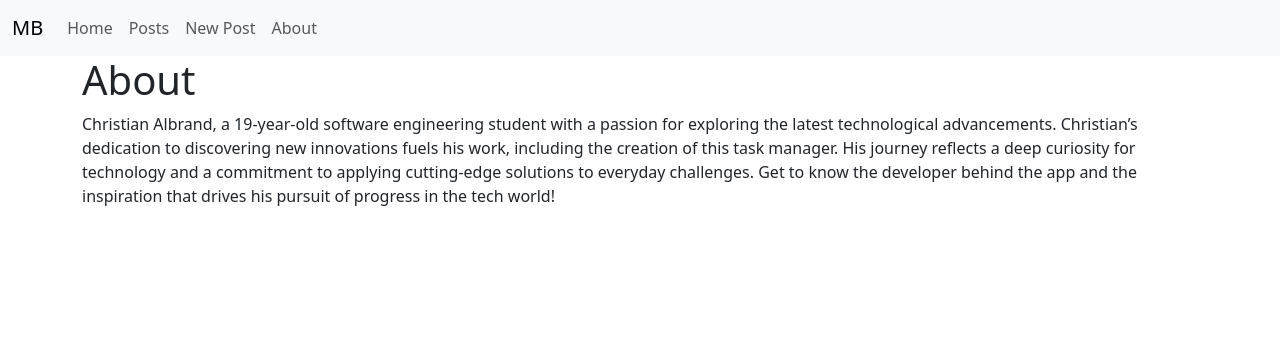
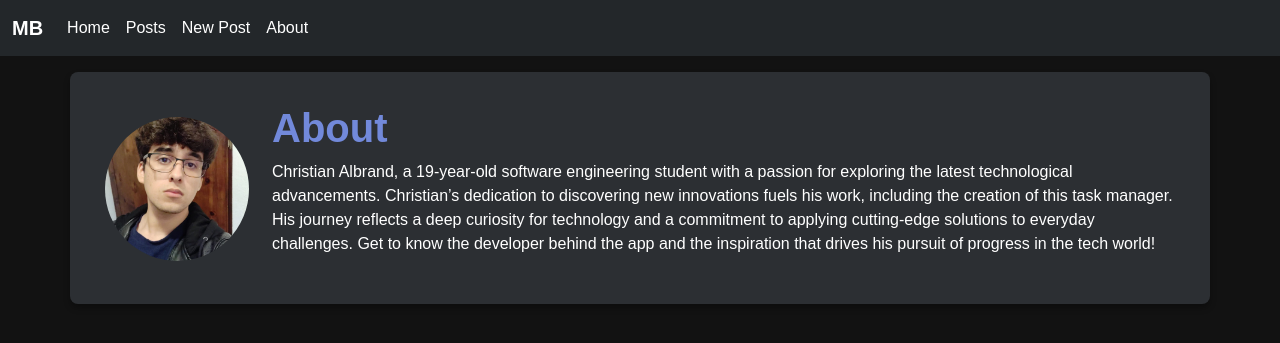
Before and after one commit to christianAlbrand/FSDI-112-MB, a Django app: page /about/ in a window 1280 px wide. Shown: the top 343 px of the page. Run offline with Django 5.2, Linux system fonts and the light colour scheme.

Commit message:
MB asignment 3

```diff
--- a/config/settings.py
+++ b/config/settings.py
@@ -37,6 +37,8 @@ INSTALLED_APPS = [
     'django.contrib.sessions',
     'django.contrib.messages',
     'django.contrib.staticfiles',
+    "crispy_forms",
+    "crispy_bootstrap5",
     "posts",
 ]
 
@@ -123,3 +125,7 @@ STATICFILES_DIRS = [str(BASE_DIR.joinpath("static"))]
 # https://docs.djangoproject.com/en/5.1/ref/settings/#default-auto-field
 
 DEFAULT_AUTO_FIELD = 'django.db.models.BigAutoField'
+
+CRISPY_ALLOWED_TEMPLATE_PACKS = "bootstrap5"
+
+CRISPY_TEMPLATE_PACK = "bootstrap5"
--- a/posts/models.py
+++ b/posts/models.py
@@ -1,4 +1,5 @@
 from django.db import models
+from django.urls import reverse
 
 # Create your models here.
 class Post(models.Model):                                   # inheritance
@@ -9,3 +10,6 @@ class Post(models.Model):                                   # inheritance
 
     def __str__(self):
         return self.title
+
+    def get_absolute_url(self):
+        return reverse("list")
--- a/static/css/base.css
+++ b/static/css/base.css
@@ -0,0 +1,139 @@
+/* Steam/Epic Games Inspired Palette */
+
+:root {
+    --primary-color: #23272A; /* Dark Grey */
+    --secondary-color: #2C2F33; /* Slightly Lighter Grey */
+    --background-color: #121212; /* Deep Black Background */
+    --text-color: #FFFFFF; /* Pure White Text */
+    --muted-text-color: #99AAB5; /* Muted Grey-Blue */
+    --highlight-color: #7289DA; /* Discord Blue for Highlights */
+    --danger-color: #FF5555; /* Vibrant Red for Alerts */
+    --success-color: #43B581; /* Bright Green for Success */
+    --post-text-color: #E8E8E8; /* Light Grey for Posts */
+    --subtitle-color: #C0C5CE; /* Soft Light Grey for Subtitles */
+}
+
+/* General Body Styles */
+body {
+    background-color: var(--background-color);
+    color: var(--text-color);
+    font-family: 'Arial', sans-serif;
+    margin: 0;
+    padding: 0;
+}
+
+/* Navbar Styles */
+.navbar {
+    background-color: var(--primary-color) !important;
+}
+.navbar-brand {
+    color: var(--text-color) !important;
+    font-weight: bold;
+}
+.nav-link {
+    color: var(--text-color) !important;
+    transition: color 0.3s ease;
+}
+.nav-link:hover {
+    color: var(--highlight-color) !important;
+}
+
+/* Buttons */
+.btn-primary {
+    background-color: var(--highlight-color);
+    border-color: var(--highlight-color);
+    color: var(--text-color);
+}
+.btn-primary:hover {
+    background-color: var(--text-color);
+    border-color: var(--text-color);
+    color: var(--background-color);
+}
+.btn-danger {
+    background-color: var(--danger-color);
+    border-color: var(--danger-color);
+    color: var(--text-color);
+}
+
+/* Container */
+.container {
+    padding: 2rem;
+    background-color: var(--secondary-color);
+    border-radius: 8px;
+    box-shadow: 0 4px 6px rgba(0, 0, 0, 0.3);
+}
+
+/* Headings */
+h1, h2, h3, h4, h5, h6 {
+    color: var(--highlight-color);
+    font-weight: bold;
+}
+
+/* Subtitles */
+h2, h3, h4 {
+    color: var(--subtitle-color);
+}
+
+/* Links */
+a {
+    color: var(--highlight-color);
+    text-decoration: none;
+    transition: color 0.3s ease;
+}
+a:hover {
+    color: var(--success-color);
+}
+
+/* Footer */
+footer {
+    background-color: var(--primary-color);
+    color: var(--text-color);
+    padding: 1rem;
+    text-align: center;
+}
+
+/* Custom Alerts */
+.alert-success {
+    background-color: var(--success-color);
+    color: var(--text-color);
+}
+.alert-danger {
+    background-color: var(--danger-color);
+    color: var(--text-color);
+}
+
+/* Additional Customizations */
+.card {
+    background-color: var(--secondary-color);
+    border: 1px solid var(--muted-text-color);
+    color: var(--text-color);
+}
+.card-header {
+    background-color: var(--primary-color);
+    color: var(--text-color);
+}
+.card-body {
+    background-color: var(--background-color);
+    color: var(--post-text-color);
+}
+
+.text-body-secondary {
+    --bs-text-opacity: 1;
+    color: rgb(117, 108, 108)!important;
+}
+
+.profilePic{
+    width: 150px;
+    height: 150px;
+    border-radius: 50%;
+    border: 3px solid #00000000;
+}
+
+.img-fix{
+    display: flex;
+}
+
+.img-container{
+    margin-right: 20px;
+    margin-top: 10px;
+}
--- a/templates/base.html
+++ b/templates/base.html
@@ -1,3 +1,4 @@
+{% load static %}
 <!DOCTYPE html>
 <html lang="en">
 <head>
@@ -9,9 +10,10 @@
         rel="stylesheet"
         integrity="sha384-QWTKZyjpPEjISv5WaRU9OFeRpok6YctnYmDr5pNlyT2bRjXh0JMhjY6hW+ALEwIH"
         crossorigin="anonymous">
+    <link rel="stylesheet" href="{% static 'css/base.css' %}">
 </head>
 <body>
-    <nav class="navbar navbar-expand-lg bg-body-tertiary">
+    <nav class="navbar navbar-expand-lg bg-body-tertiary mb-3">
         <div class="container-fluid">
             <a class="navbar-brand" href="{% url 'home' %}">MB</a>
             <button class="navbar-toggler" type="button" data-bs-toggle="collapse" data-bs-target="#navbarNavAltMarkup"
--- a/templates/pages/about.html
+++ b/templates/pages/about.html
@@ -1,18 +1,24 @@
 {% extends 'base.html' %}
+{% load static %}
 
 
 
 {% block title %}About{% endblock title %}
 
 {% block content %}
+<div class="img-fix">
+    <div class="img-container">
+        <img class="profilePic" src="{% static 'img/profilepic.jpg' %}">
+    </div>
     <div>
         <h1>About</h1>
-    <p>Christian Albrand, a 19-year-old software engineering student with a passion for exploring the latest
+        <p>
+            Christian Albrand, a 19-year-old software engineering student with a passion for exploring the latest
             technological advancements. Christian’s dedication to discovering new innovations fuels his work, including the
             creation of this task manager. His journey reflects a deep curiosity for technology and a commitment to applying
             cutting-edge solutions to everyday challenges. Get to know the developer behind the app and the inspiration that
             drives his pursuit of progress in the tech world!
         </p>
     </div>
-
+</div>
 {% endblock content %}
--- a/templates/posts/new.html
+++ b/templates/posts/new.html
@@ -1,4 +1,5 @@
 {% extends 'base.html' %}
+{% load crispy_forms_tags %}
 
 
 {% block title %}New Post{% endblock title %}
@@ -7,7 +8,7 @@
 <h1>New Post</h1>
 <form method="POST">
     {% csrf_token %}
-    {{ form.as_p }}
+    {{ form | crispy }}
     <input type="submit" class="btn btn-success" value="Create">
 </form>
 {% endblock content %}
```
Also changed, not shown: mc1.md (added, +13 -0 lines), templates/pages/home.html (+6 -1 lines), db.sqlite3, static/img/profilepic.jpg (added), 1 other file. Lines whose indentation alone changed are shown as unchanged.
